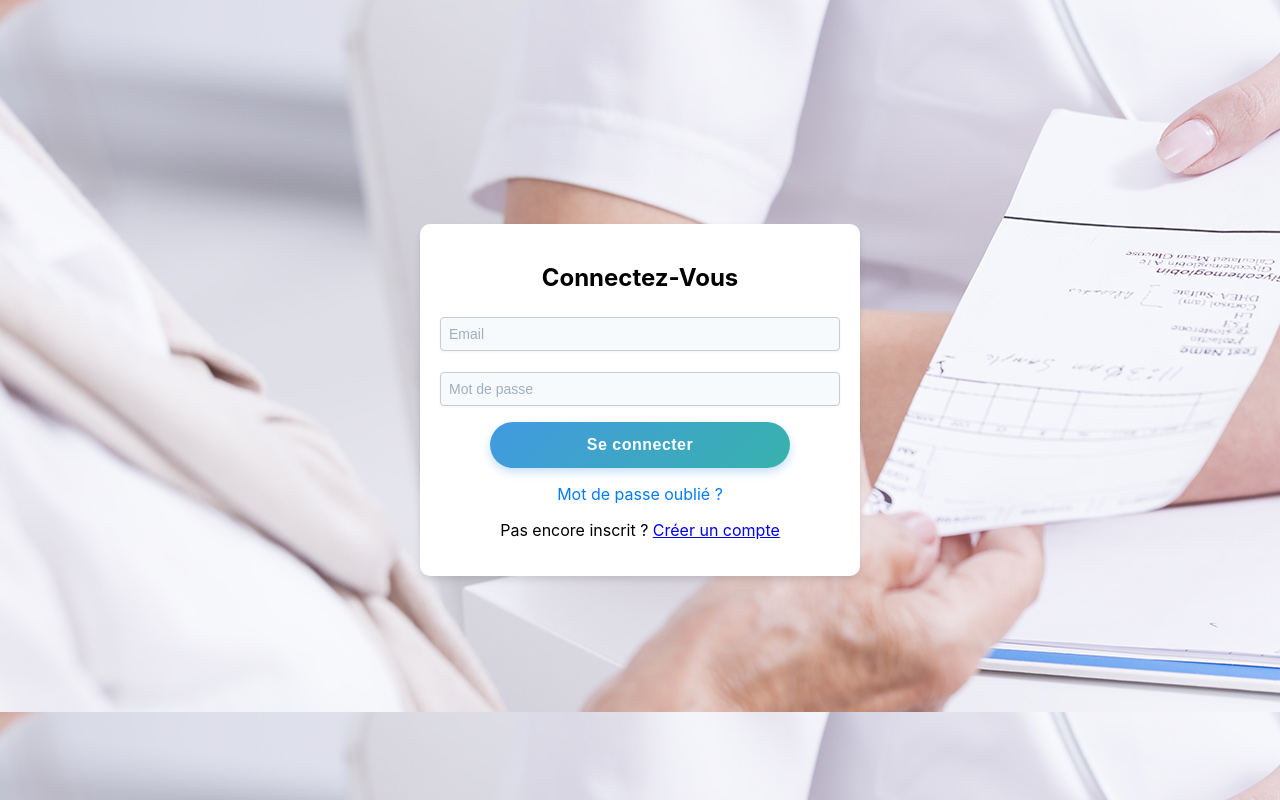
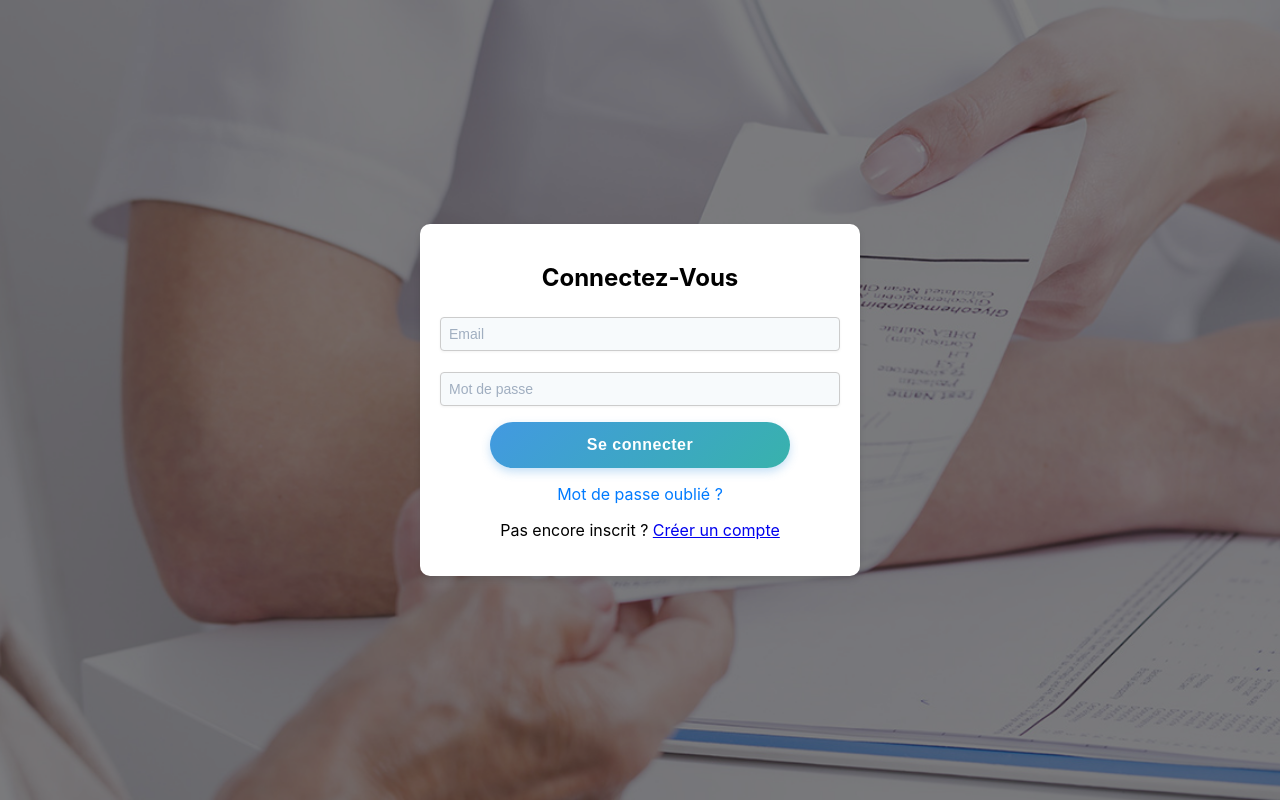
Before and after one commit to sifeddine00/eOrdo, a React (Create React App) app in the folder e_ordo/: page /login in a window 1280 px wide. Built offline with nearby package versions, Linux system fonts and the light colour scheme; no server answers.

Commit message:
modifications

```diff
--- a/e_ordo/src/assets/css/ForgotPassword.module.css
+++ b/e_ordo/src/assets/css/ForgotPassword.module.css
@@ -3,9 +3,23 @@
   justify-content: center;
   align-items: center;
   min-height: 100vh;
-  background: linear-gradient(135deg, #f5f7fa 0%, #e4e8f0 100%);
+  position: relative;
+  background-image: url('../images/slide-ordo3.png');
+  background-size: cover;
+  background-position: center;
   padding: 20px;
   font-family: 'Poppins', 'Segoe UI', sans-serif;
+}
+
+.forgotPasswordContainer::before {
+  content: '';
+  position: absolute;
+  top: 0;
+  left: 0;
+  width: 100%;
+  height: 100%;
+  background-color: rgba(0, 0, 0, 0.5); /* Dark overlay with 50% opacity */
+  z-index: 1;
 }
 
 .forgotPasswordForm {
@@ -18,6 +32,7 @@
   position: relative;
   overflow: hidden;
   border-top: 4px solid #4299e1;
+  z-index: 2; /* Place the form above the overlay */
 }
 
 .forgotPasswordForm::before {
--- a/e_ordo/src/assets/css/InscriptionForm.module.css
+++ b/e_ordo/src/assets/css/InscriptionForm.module.css
@@ -3,8 +3,21 @@
   justify-content: center;
   align-items: center;
   height: 100vh;
+  position: relative;
+  background-image: url('../images/slide-ordo3.png');
+  background-size: cover;
+  background-position: center;
+}
 
-  background-image: url('../images/slide-ordo3.jpg');
+.container::before {
+  content: '';
+  position: absolute;
+  top: 0;
+  left: 0;
+  width: 100%;
+  height: 100%;
+  background-color: rgba(0, 0, 0, 0.5); /* Dark overlay with 50% opacity */
+  z-index: 1;
 }
 
 .card {
@@ -15,6 +28,8 @@
   width: 100%;
   max-width: 400px;
   text-align: center;
+  position: relative;
+  z-index: 2; /* Place the card above the overlay */
 }
 
 h2 {
--- a/e_ordo/src/components/PatientDetails.js
+++ b/e_ordo/src/components/PatientDetails.js
@@ -140,7 +140,7 @@
             <strong>Allergies :</strong> {patient.allergies || "Aucune"}
           </p>
           <p>
-            <strong>Notes :</strong> {patient.notes || "Aucune"}
+            <strong>Notes :</strong> {patient.note || "Aucune"}
           </p>
 
           {/* Historique des ordonnances */}
```
Also changed, not shown: e_ordo/src/assets/css/ResetPassword.module.css (+17 -1 lines), e_ordo/src/assets/images/slide-ordo3.jpg (deleted), e_ordo/src/assets/images/slide-ordo3.png (added).
